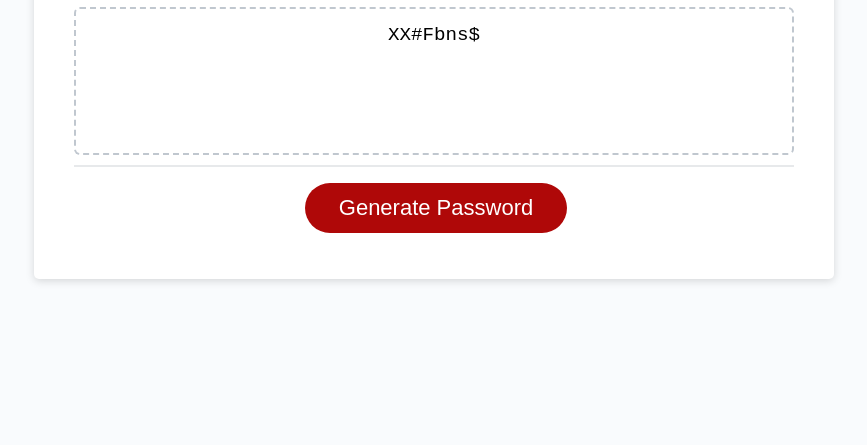
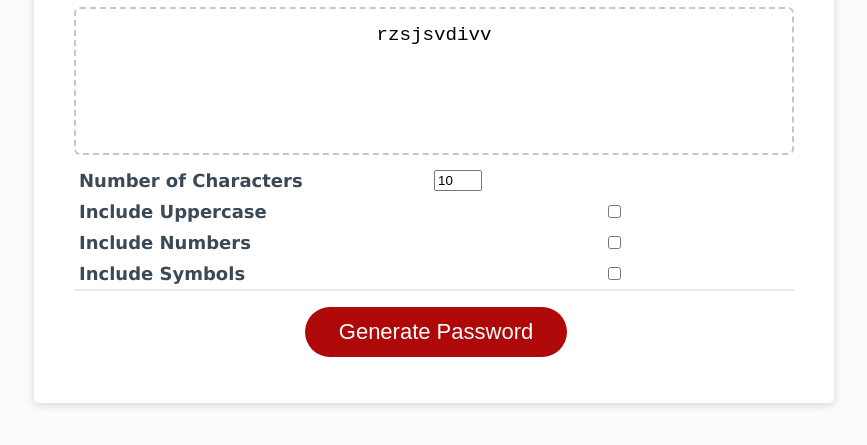
Before and after one commit to zhuzhu930/hw3-PasswordGenerator-JD, a plain HTML site: page index.html in a window 1280 px wide. Both pictures are taken after a click on the button "Generate Password". Shown: the part 241-686 px from the top of the page, without its empty margins (206-1073 px from the left). Drawn offline with Linux system fonts and the light colour scheme.

Commit message:
Modified HTML, CSS and JS

```diff
--- a/index.html
+++ b/index.html
@@ -12,20 +12,35 @@
       <header>
         <h1>Password Generator</h1>
       </header>
-      <div class="card">
+      <div id="passwordGeneratorForm" class="card">
         <div class="card-header">
           <h2>Generate a Password</h2>
         </div>
         <div class="card-body">
           <textarea
             readonly
-            id="password"
+            id="passwordDisplay"
+            class="password-display"
             placeholder="Your Secure Password"
-            aria-label="Generated Password"
-          ></textarea>
-        </div>
-        <div class="card-footer">
-          <button id="generate" class="btn" onclick="generateRun()">Generate Password</button>
+            aria-label="Generated Password">Your Secure Password
+          </textarea>
+          <form id="passwordGeneratorForm" class="form">
+            <label for="characterAmountNumber">Number of Characters</label>
+            <input class="number-input" type="number" min="8" max="128" value="10" id="characterAmountNumber">
+
+            <label for="includeUppercase">Include Uppercase</label>
+            <input type="checkbox" id="includeUppercase">
+
+            <label for="includeNumbers">Include Numbers</label>
+            <input type="checkbox" id="includeNumbers">
+
+            <label for="includeSymbols">Include Symbols</label>
+            <input type="checkbox" id="includeSymbols">
+
+            <div class="card-footer">
+              <button type="submit" id="generate" class="btn">Generate Password</button>
+            </div>
+            </form>
         </div>
       </div>
     </div>
--- a/script.js
+++ b/script.js
@@ -1,66 +1,54 @@
 
-//button id="generate"
-//textarea id="password"
+//Define variables.
+const characterAmountNumber = document.getElementById('characterAmountNumber')
+const includeUppercaseEl = document.getElementById('includeUppercase')
+const includeNumbersEl = document.getElementById('includeNumbers')
+const includeSymbolsEl = document.getElementById('includeSymbols')
+const form = document.getElementById('passwordGeneratorForm')
+const passwordDisplay = document.getElementById('passwordDisplay')
 
-// Approach 1: Make a string consist of Alphabets(lowercase and uppercase), Numbers and Special Characters. the we will use Math.random() and Math.floor() method to generate a number in between 0 and l-1(where l is length of string). To get the character of the string of a particular index we can use .charAt() method. This will keep concatenating the random character from the string until the password of the desired length is obtained.
+//setting up character codes and generate code array.
+const uppercaseCodes = arrayFromLowToHigh(65, 90)
+const lowercaseCodes = arrayFromLowToHigh(97, 122)
+const numberCodes = arrayFromLowToHigh(48, 57)
+const symbolsCodes = arrayFromLowToHigh(33, 47).concat(
+  arrayFromLowToHigh(58, 64)
+).concat(
+  arrayFromLowToHigh(91, 96)
+).concat(
+  arrayFromLowToHigh(123, 126)
+)
 
-var textarea = document.getElementById("password");
-var generateBtn = document.querySelector("#generate");
-
-/* Function to generate combination of password */
-function generatePassword() {
-    var passwordText = '';
-    var stringList = 'ABCDEFGHIJKLMNOPQRSTUVWXYZ' +
-              'abcdefghijklmnopqrstuvwxyz0123456789@#$';
-
-    for (i = 1; i <= 8; i++) {
-      var char = Math.floor(Math.random() * stringList.length + 1);
-
-      passwordText += stringList.charAt(char)
-    }
-
-    return passwordText;
+function arrayFromLowToHigh(low, high) {
+  const array = []
+  for (let i = low; i <= high; i++) {
+    array.push(i)
   }
-
-// function generateRun() {
-//     textarea.innerHTML = generatePassword();
-//   }
-
-generateBtn.addEventListener("click", generateRun);
-
-function generateRun() {
-  textarea.innerHTML = generatePassword();
+  return array
 }
 
-//   // Assignment Code
-// var generateBtn = document.querySelector("#generate");
+//set up event listener:
+form.addEventListener('submit', e => {
+  e.preventDefault();
+  const characterAmount = characterAmountNumber.value
+  const includeUppercase = includeUppercaseEl.checked;
+  const includeNumbers = includeNumbersEl.checked;
+  const includeSymbols = includeSymbolsEl.checked;
+  const password = generatePassword(characterAmount, includeUppercase, includeNumbers, includeSymbols);
+  passwordDisplay.textContent = password;
+})
 
-// // Write password to the #password input
-// function writePassword() {
-//   var password = generatePassword();
-//   var passwordText = document.querySelector("#password");
+//define functions:
+function generatePassword(characterAmount, includeUppercase, includeNumbers, includeSymbols) {
+  let charCodes = lowercaseCodes
+  if (includeUppercase) charCodes = charCodes.concat(uppercaseCodes)
+  if (includeNumbers) charCodes = charCodes.concat(numberCodes)
+  if (includeSymbols) charCodes = charCodes.concat(symbolsCodes)
 
-//   passwordText.value = password;
-
-// }
-
-// // Add event listener to generate button
-// generateBtn.addEventListener("click", writePassword);
-
-
-
-// GIVEN I need a new, secure password
-// WHEN I click the button to generate a password
-// THEN I am presented with a series of prompts for password criteria
-// WHEN prompted for password criteria
-// THEN I select which criteria to include in the password
-// WHEN prompted for the length of the password
-// THEN I choose a length of at least 8 characters and no more than 128 characters
-// WHEN asked for character types to include in the password
-// THEN I confirm whether or not to include lowercase, uppercase, numeric, and/or special characters
-// WHEN I answer each prompt
-// THEN my input should be validated and at least one character type should be selected
-// WHEN all prompts are answered
-// THEN a password is generated that matches the selected criteria
-// WHEN the password is generated
-// THEN the password is either displayed in an alert or written to the page
+  const passwordText = []
+  for (let i = 0; i < characterAmount; i++) {
+    const characterCode = charCodes[Math.floor(Math.random() * charCodes.length)]
+    passwordText.push(String.fromCharCode(characterCode))
+  }
+  return passwordText.join('')
+}
--- a/style.css
+++ b/style.css
@@ -55,6 +55,7 @@ header {
 }
 
 .card-footer {
+  grid-column: 1 / -1;
   text-align: center;
 }
 
@@ -97,7 +98,7 @@ button[disabled] {
   float: right;
 }
 
-#password {
+.password-display {
   -webkit-appearance: none;
   -moz-appearance: none;
   appearance: none;
@@ -118,6 +119,23 @@ button[disabled] {
   overflow: hidden;
 }
 
+.form {
+  display: grid;
+  grid-template-columns: 1fr 1fr;
+  justify-content: center;
+  align-items: center;
+}
+
+.number-input {
+  width: 3rem;
+}
+
+.form label {
+  font-weight: bolder;
+  font-family: Verdana, Geneva, Tahoma, sans-serif;
+  padding: 5px;
+}
+
 @media (max-width: 690px) {
   .btn {
     font-size: 1rem;
@@ -125,7 +143,7 @@ button[disabled] {
     padding: 10px 15px;
   }
 
-  #password {
+  .password-display {
     font-size: 1rem;
   }
 }
```
